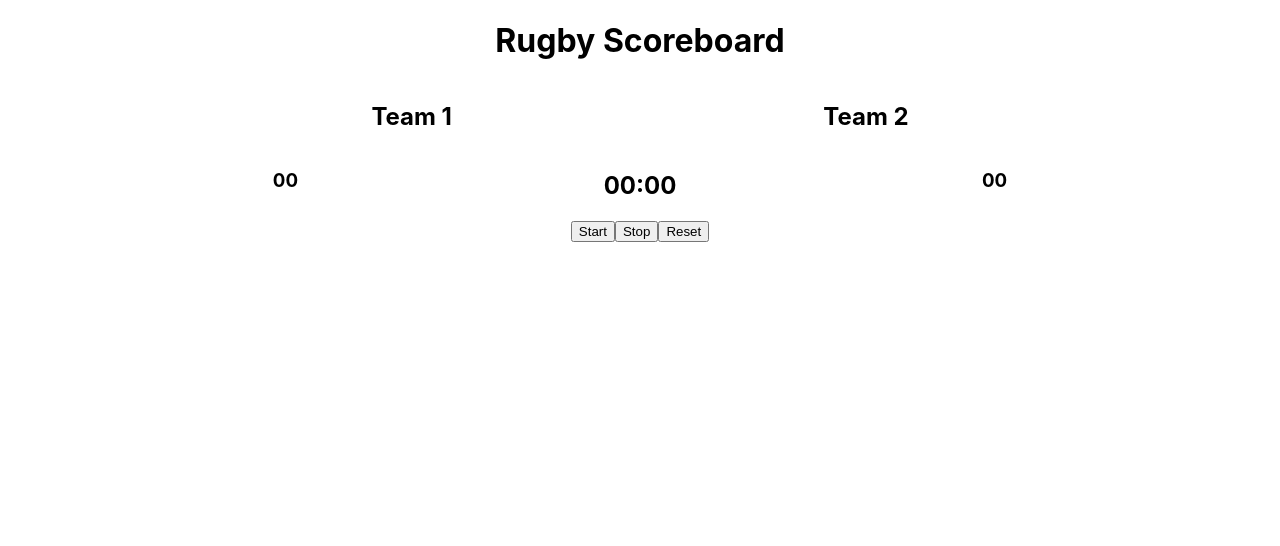
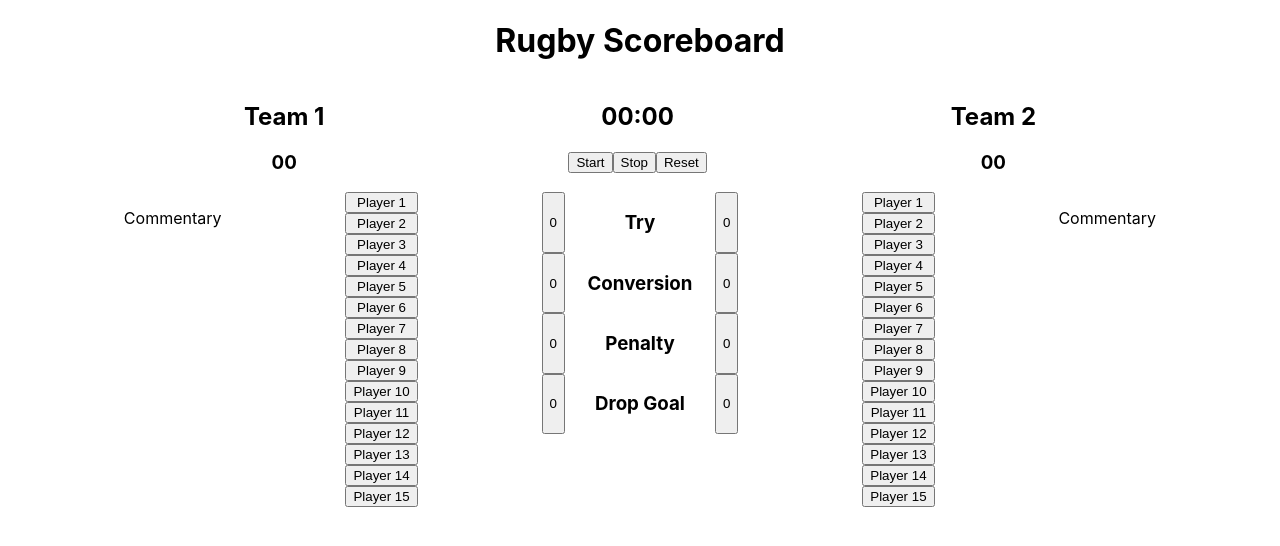
Before and after one commit to DSutcliffe/rugby-scoreboard, a React (Create React App) app: page / in a window 1280 px wide. Shown: the top 546 px of the page. Built offline with nearby package versions, Linux system fonts and the light colour scheme.

Commit message:
HTML View Created

```diff
--- a/src/App.js
+++ b/src/App.js
@@ -11,18 +11,103 @@ class App extends Component {
       <div className="App">
 
         <div className="header">
+
           <h1>Rugby Scoreboard</h1>
+
         </div>
 
-        <div className="teamNames">
-          <h2>Team 1</h2>
-          <h2>Team 2</h2>
+        <div className="middleSection">
+
+          <div className="teamScores">
+            <h2>Team 1</h2>
+            <h3>00</h3>
+          </div>
+
+          <div className="timerScores">
+            <Timer />
+          </div>
+
+          <div className="teamScores">
+            <h2>Team 2</h2>
+            <h3>00</h3>
+          </div>
+
         </div>
 
-        <div className="timerScores">
-          <h3>00</h3>
-          <Timer />
-          <h3>00</h3>
+        <div className="footerSection">
+
+          <div className="">
+            <p>Commentary</p>
+          </div>
+
+          <div className="teamPlayers">
+            <button>Player 1</button>
+            <button>Player 2</button>
+            <button>Player 3</button>
+            <button>Player 4</button>
+            <button>Player 5</button>
+            <button>Player 6</button>
+            <button>Player 7</button>
+            <button>Player 8</button>
+            <button>Player 9</button>
+            <button>Player 10</button>
+            <button>Player 11</button>
+            <button>Player 12</button>
+            <button>Player 13</button>
+            <button>Player 14</button>
+            <button>Player 15</button>
+          </div>
+
+          <div className="footerCenter">
+
+            <div className="scoreType">
+              <button>0</button>
+              <h3 className="scoreTypeName">Try</h3>
+              <button>0</button>
+            </div>
+
+            <div className="scoreType">
+              <button>0</button>
+              <h3 className="scoreTypeName">Conversion</h3>
+              <button>0</button>
+            </div>
+
+            <div className="scoreType">
+              <button>0</button>
+              <h3 className="scoreTypeName">Penalty</h3>
+              <button>0</button>
+            </div>
+
+            <div className="scoreType">
+              <button>0</button>
+              <h3 className="scoreTypeName">Drop Goal</h3>
+              <button>0</button>
+            </div>
+
+          </div>
+
+          <div className="teamPlayers">
+            <button>Player 1</button>
+            <button>Player 2</button>
+            <button>Player 3</button>
+            <button>Player 4</button>
+            <button>Player 5</button>
+            <button>Player 6</button>
+            <button>Player 7</button>
+            <button>Player 8</button>
+            <button>Player 9</button>
+            <button>Player 10</button>
+            <button>Player 11</button>
+            <button>Player 12</button>
+            <button>Player 13</button>
+            <button>Player 14</button>
+            <button>Player 15</button>
+          </div>
+
+          <div className="">
+            <p>Commentary</p>
+          </div>
+
         </div>
 
       </div>
--- a/src/css/App.css
+++ b/src/css/App.css
@@ -2,17 +2,46 @@
   text-align: center;
 }
 
-.teamNames {
+.middleSection {
   display: flex;
   justify-content: space-evenly;
 }
 
-.timerScores {
+.timer {
+  text-align: center;
+}
+
+.teamScores {
+  text-align: center;
+}
+
+.footerSection {
   display: flex;
   justify-content: space-evenly;
 }
 
+.teamPlayers {
+  display: flex;
+  flex-direction: column;
+}
 
-.timer {
+.scoreType {
+  display: flex;
+  flex-direction: column;
+}
+
+.footerCenter {
+  display: flex;
+  flex-direction: column;
+}
+
+.scoreTypeName {
+  width: 150px;
   text-align: center;
 }
+
+.scoreType {
+  display: flex;
+  flex-direction: row;
+  justify-content: space-evenly;
+}
```
